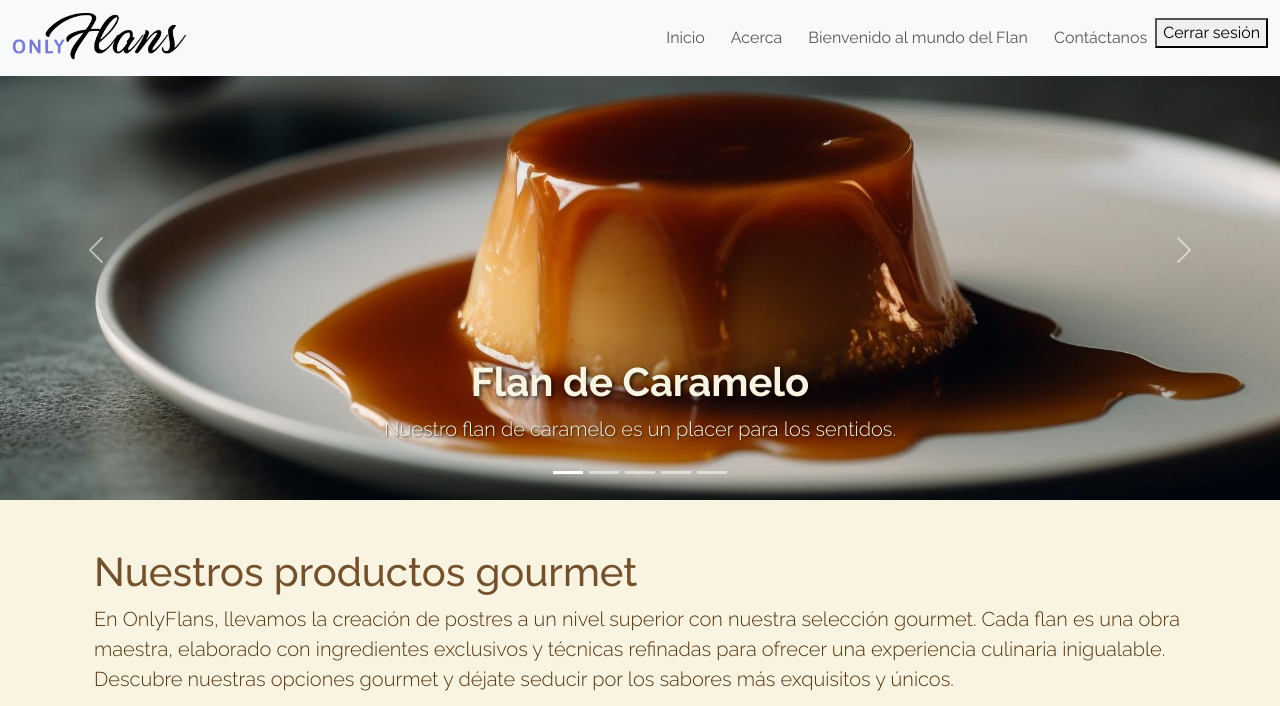
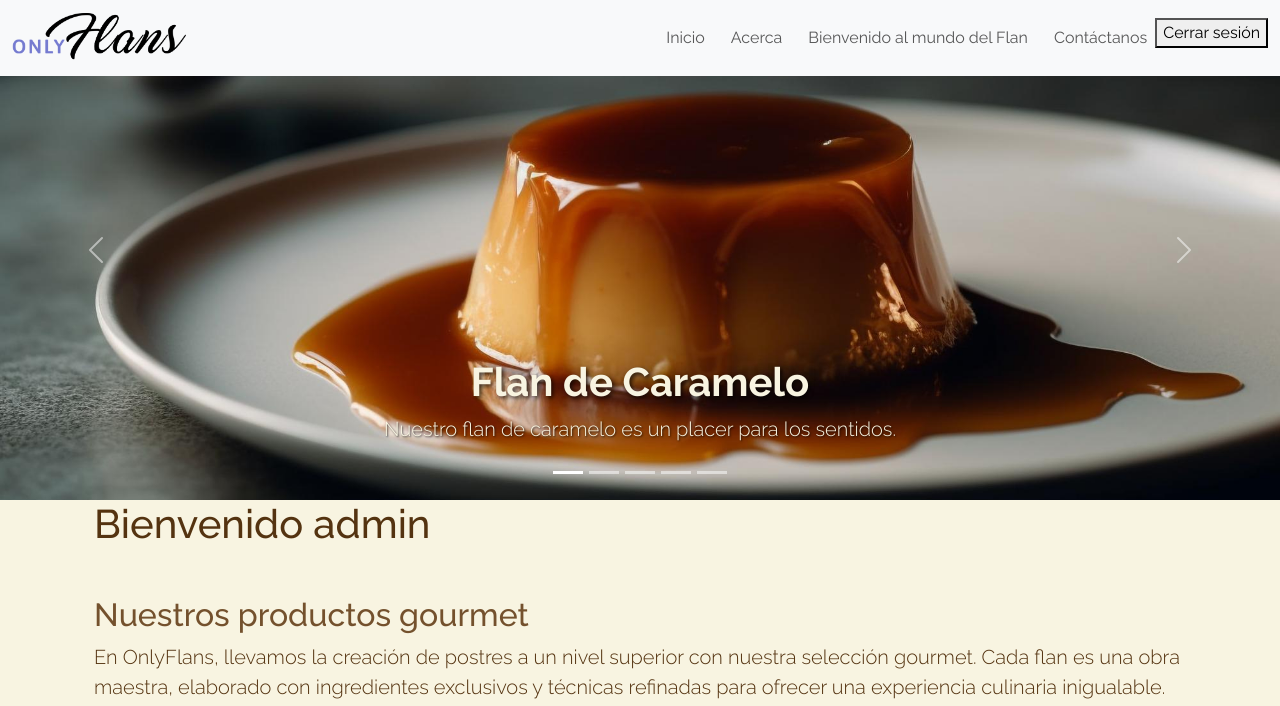
Before and after one commit to Najla-gf/Proyecto_onlyflans, a Django app: page /welcome/ in a window 1280 px wide. Shown: the top 706 px of the page. Run offline with Django 5.2, Linux system fonts and the light colour scheme; a user stored in the database is signed in; data comes from the database, SQL or seed files in the repository; both versions use the stored data as it was after the commit.

Commit message:
Hito4, continuacion, antes que se corte la luz

```diff
--- a/onlyflansPY/web/templates/welcome.html
+++ b/onlyflansPY/web/templates/welcome.html
@@ -1,7 +1,8 @@
 {% extends 'base.html' %}
 {% block content %}
 <div class="container">
-    <h1 class="mt-5">Nuestros productos gourmet</h1>
+    <h1>Bienvenido {{ user.get_username }}</h1>
+    <h2 class="mt-5">Nuestros productos gourmet</h2>
     <p class="lead">En OnlyFlans, llevamos la creación de postres a un nivel superior con nuestra selección gourmet.
         Cada flan es una obra maestra, elaborado con ingredientes exclusivos y técnicas refinadas para ofrecer una experiencia
         culinaria inigualable. Descubre nuestras opciones gourmet y déjate seducir por los sabores más exquisitos y únicos.</p>
```
Also changed, not shown: Hito4/req01d.png (added), Hito4/req02a.png (added), Hito4/req02b.png (added), Hito4/req03_persona1.png (added), Hito4/req03a.png (added), onlyflansPY/db.sqlite3, 2 other files.
